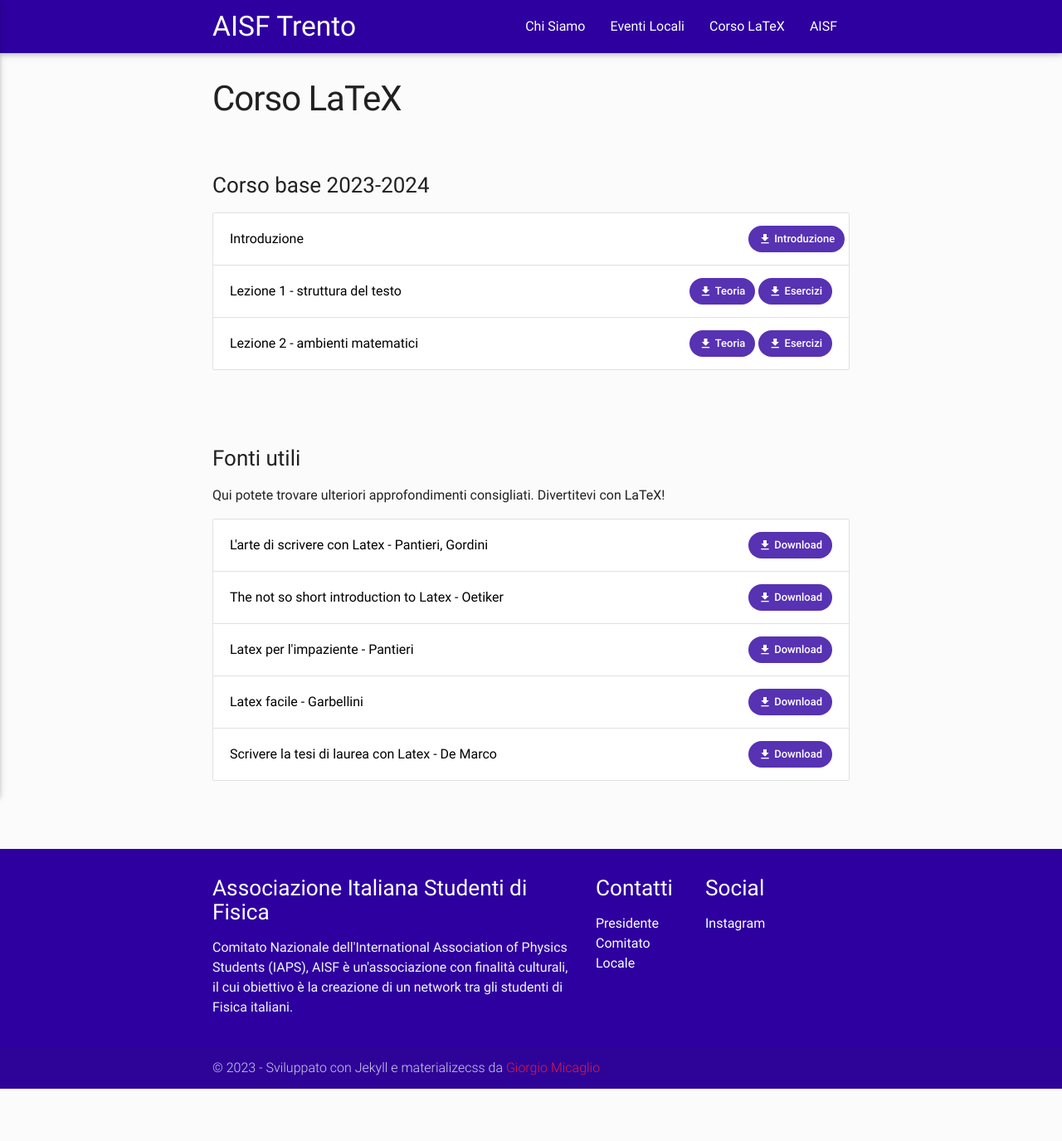
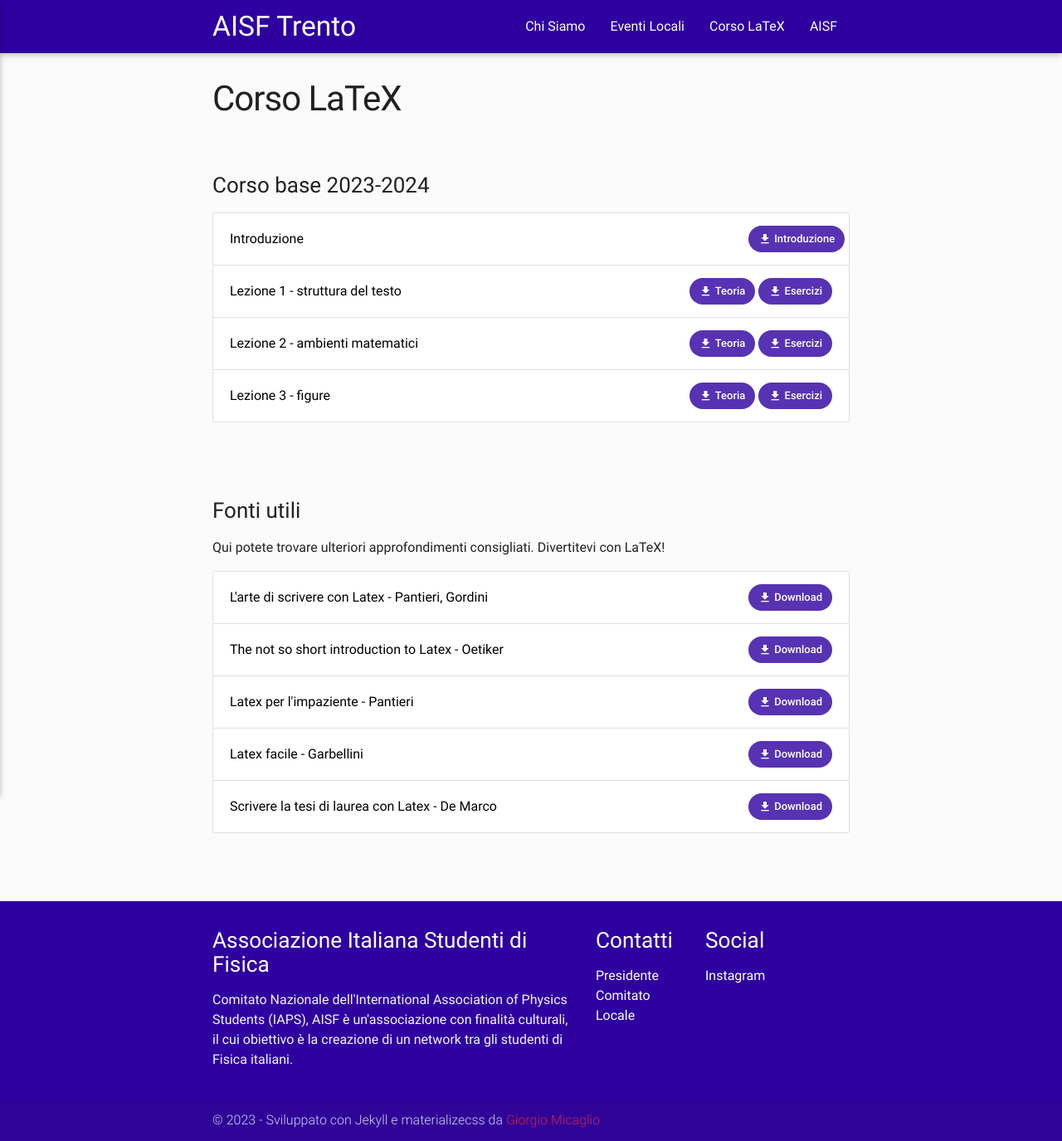
Before and after one commit to ai-sf/trento, a Jekyll site: the page built from latex.html, in a window 1280 px wide. Shown: the whole page at 83% size. Built offline with Jekyll 4.4.1, drawn with Linux system fonts in a browser that asks for light colours; nearby versions of some CDN libraries; before the commit the page ends 1312 px from its top, so only the background shows below that.

Commit message:
update latex files

```diff
--- a/_data/latex.yml
+++ b/_data/latex.yml
@@ -22,6 +22,12 @@ sezioni:
           url: "lezione2_23-24.pdf"
         - nome: "Esercizi"
           url: "esercizi2_23-24.pdf"
+      - testo: "Lezione 3 - figure"
+        urls:
+        - nome: "Teoria"
+          url: "lezione3_23-24.pdf"
+        - nome: "Esercizi"
+          url: "esercizi3_23-24.pdf"
 
   - titolo: "Fonti utili"
     testo: "Qui potete trovare ulteriori approfondimenti consigliati. Divertitevi con LaTeX!"
```
Also changed, not shown: 3 other files.
